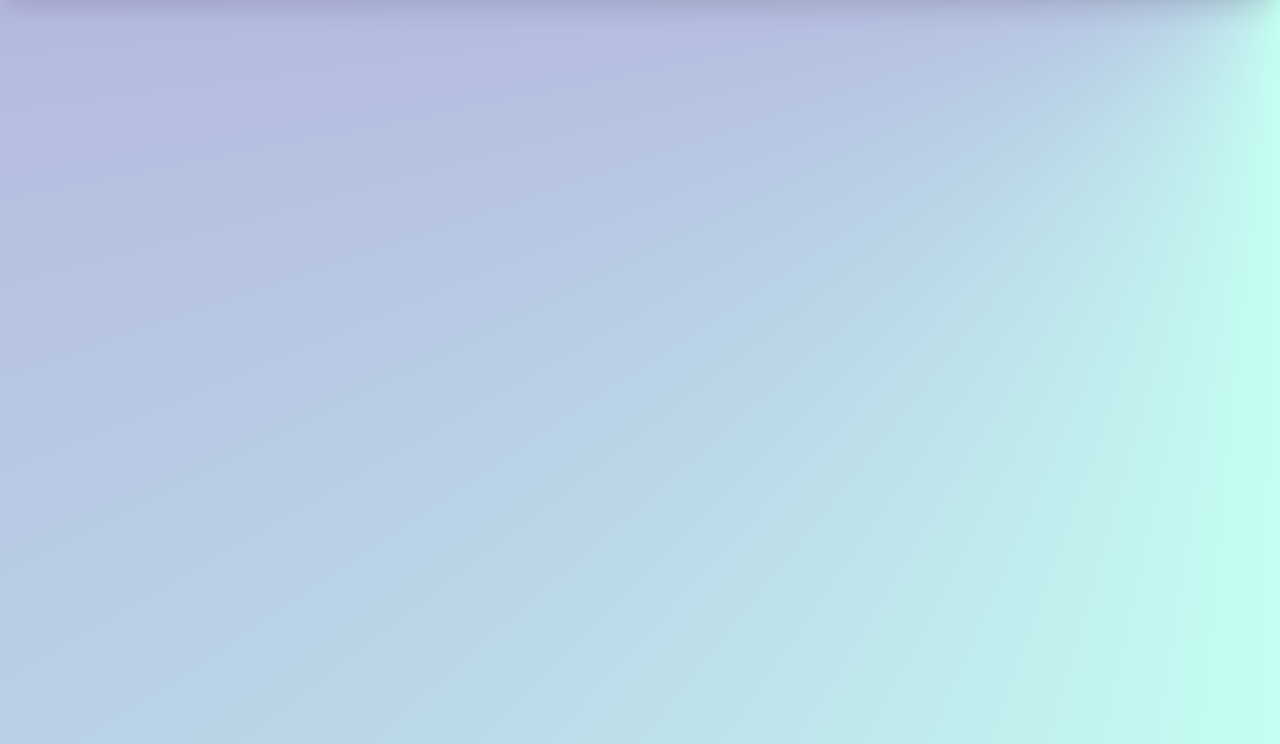
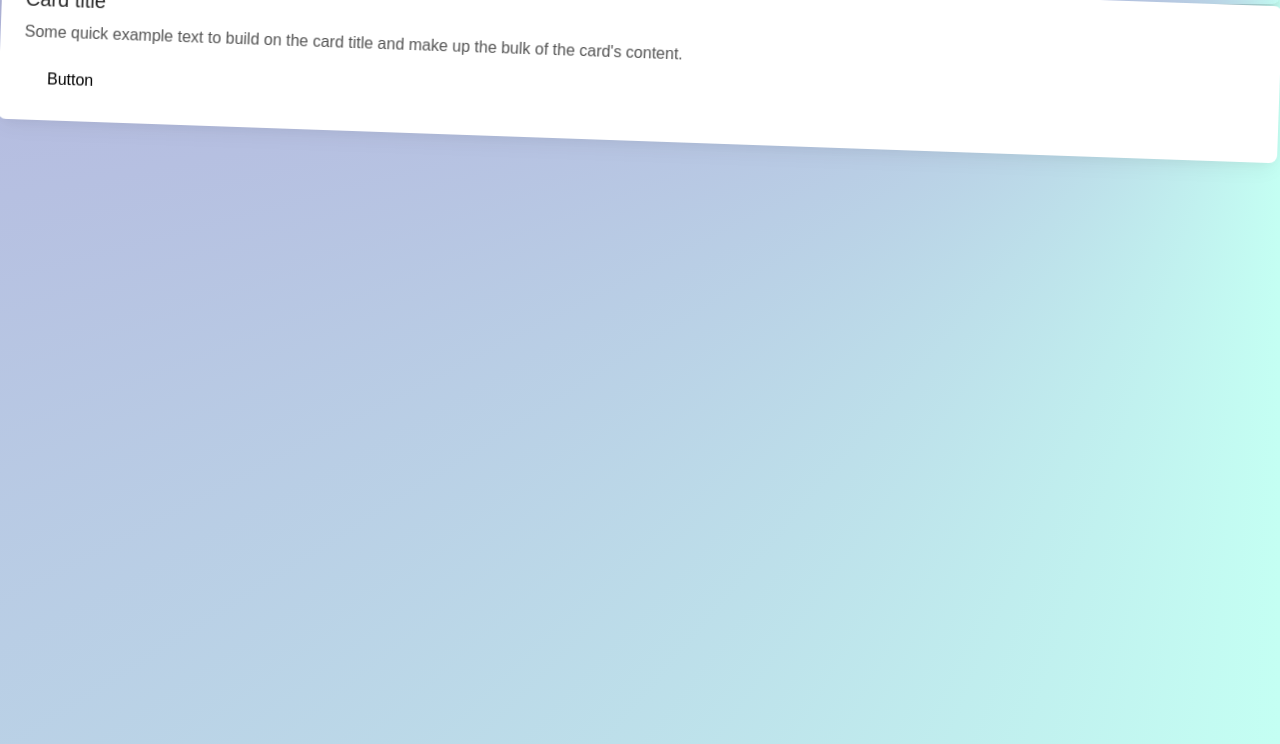
Before and after one commit to chrisandthentran/chrisandthentran-portfolio, a website: page src/index.html in a window 1280 px wide. Shown: the part 56-800 px from the top of the page. Drawn offline with Linux system fonts and the light colour scheme; a web font is replaced by a local one.

Commit message:
Added PNGS

```diff
--- a/src/index.html
+++ b/src/index.html
@@ -47,5 +47,26 @@
     <footer>
       <p class="text-4xl">thanks for visiting! cheerio!</p>
     </footer>
+    <div
+      class="block rotate-2 rounded-lg bg-white p-6 shadow-[0_2px_15px_-3px_rgba(0,0,0,0.07),0_10px_20px_-2px_rgba(0,0,0,0.04)] dark:bg-neutral-700"
+    >
+      <h5
+        class="mb-2 text-xl font-medium leading-tight text-neutral-800 dark:text-neutral-50"
+      >
+        Card title
+      </h5>
+      <p class="mb-4 text-base text-neutral-600 dark:text-neutral-200">
+        Some quick example text to build on the card title and make up the bulk
+        of the card's content.
+      </p>
+      <button
+        type="button"
+        class="inline-block rounded bg-primary px-6 pb-2 pt-2.5 text-xs font-medium uppercase leading-normal text-black shadow-primary-3 transition duration-150 ease-in-out hover:bg-primary-accent-300 hover:shadow-primary-2 focus:bg-primary-accent-300 focus:shadow-primary-2 focus:outline-none focus:ring-0 active:bg-primary-600 active:shadow-primary-2 motion-reduce:transition-none dark:shadow-black/30 dark:hover:shadow-dark-strong dark:focus:shadow-dark-strong dark:active:shadow-dark-strong"
+        data-twe-ripple-init
+        data-twe-ripple-color="light"
+      >
+        Button
+      </button>
+    </div>
   </body>
 </html>
--- a/src/styles.css
+++ b/src/styles.css
@@ -1,20 +1,3 @@
-/* header {
-  height: 3rem;
-  background-color: rgb(222, 201, 255);
+.invisible-scrollbar::-webkit-scrollbar {
+  display: none;
 }
-.header-elements {
-  margin: 10px;
-}
-.header-links {
-  font-size: 24px;
-}
-
-/* body{
-    margin: 10px;
-}
-
-
-socials{
-    width: "200";
-    height: "200";
-} */
```
Also changed, not shown: imgs/mano.png (added), imgs/mano2.png (added), src/output.css.
